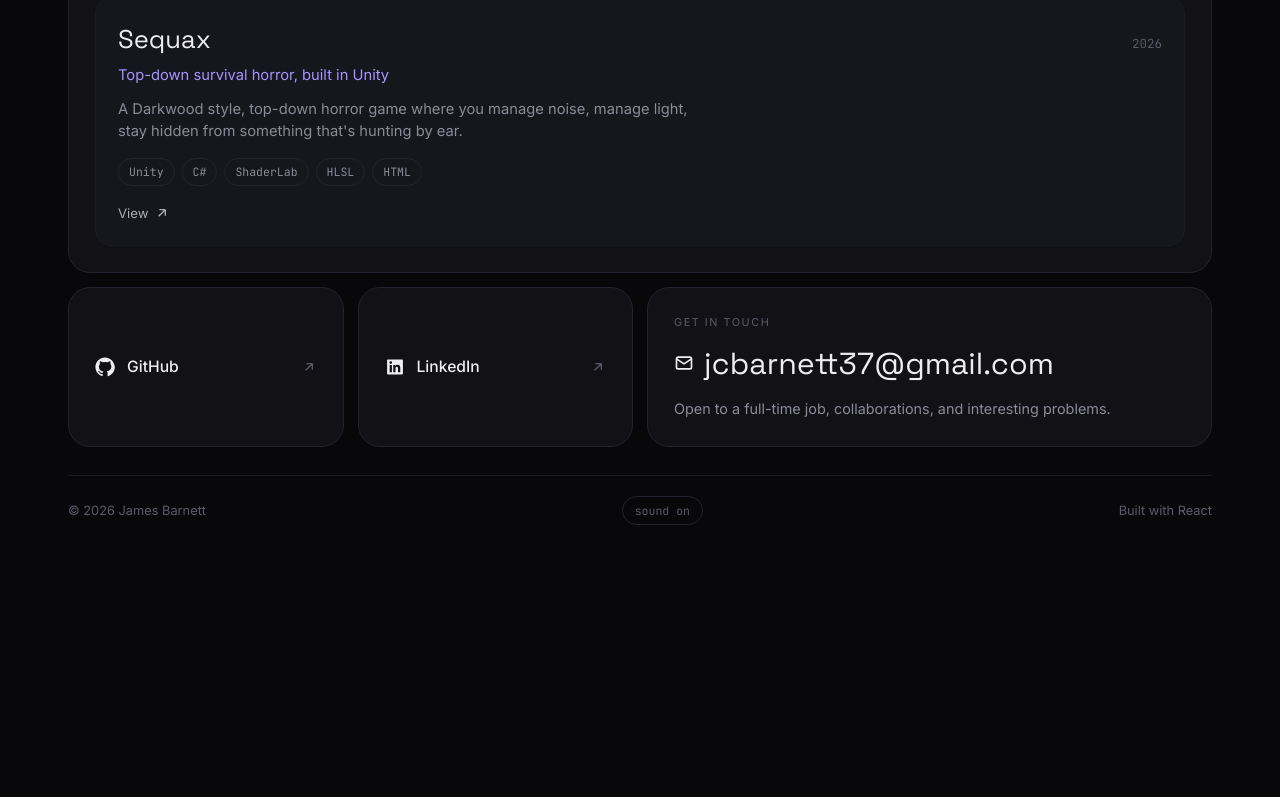
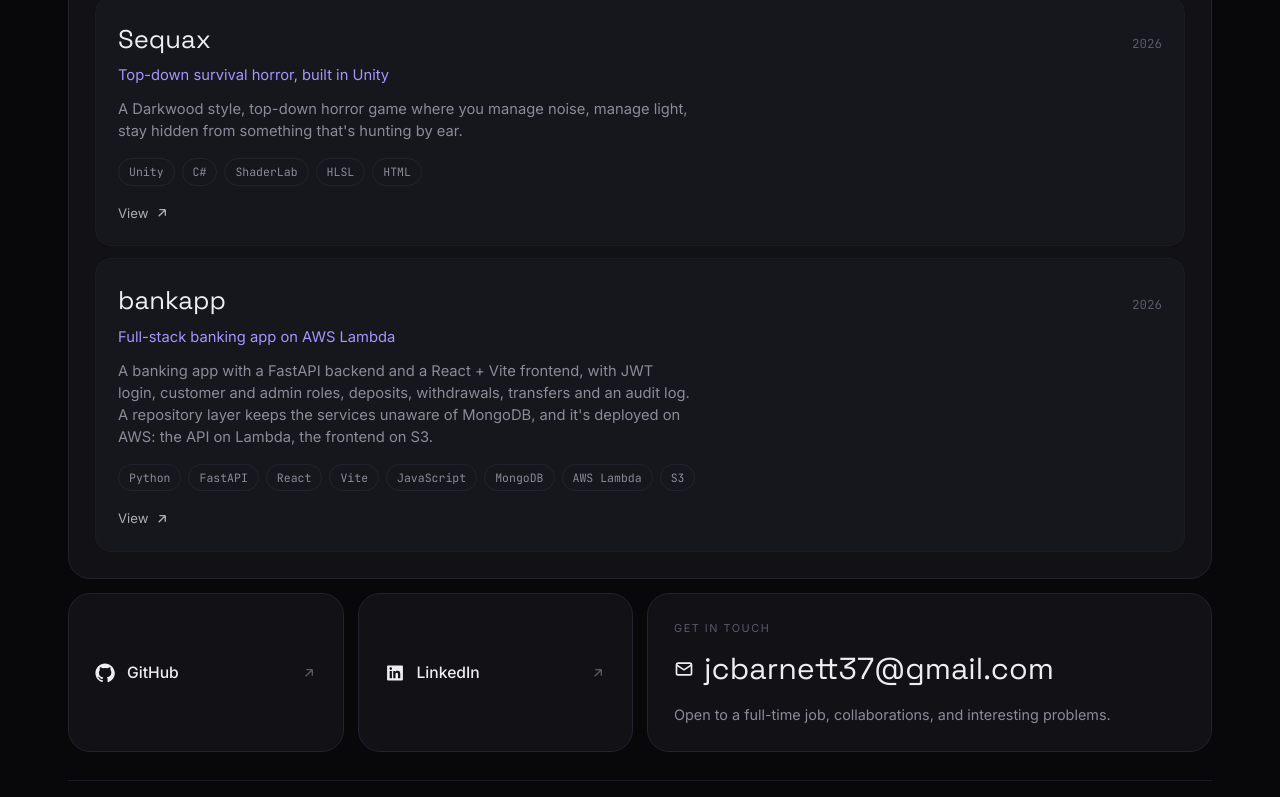
Before and after one commit to shadowstorm37/portfolio, a React (Vite) app: page / in a window 1280 px wide. Shown: the part 1088-1885 px from the top of the page. Before the commit the page ends 1661 px from the top, so only its background shows below. Built offline with nearby package versions, Linux system fonts and the light colour scheme.

Commit message:
updated projects

```diff
--- a/src/data.js
+++ b/src/data.js
@@ -21,6 +21,16 @@ export const projects = [
       "A Darkwood style, top-down horror game where you manage noise, manage light, stay hidden from something that's hunting by ear.",
     stack: ["Unity", "C#", "ShaderLab", "HLSL", "HTML"],
     link: "https://github.com/shadowstorm37/sequax-game",
+    year: "2026",
+    featured: true,
+  },
+  {
+    title: "bankapp",
+    tagline: "Full-stack banking app on AWS Lambda",
+    description:
+      "A banking app with a FastAPI backend and a React + Vite frontend, with JWT login, customer and admin roles, deposits, withdrawals, transfers and an audit log. A repository layer keeps the services unaware of MongoDB, and it's deployed on AWS: the API on Lambda, the frontend on S3.",
+    stack: ["Python", "FastAPI", "React", "Vite", "JavaScript", "MongoDB", "AWS Lambda", "S3"],
+    link: "https://github.com/shadowstorm37/bankapp",
     year: "2026",
     featured: true,
   },
```
